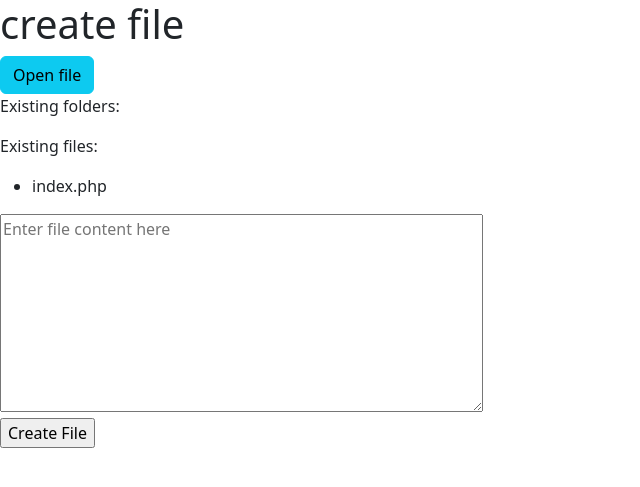
After one commit to developersharifuddin/file-system-PHP, a PHP site: page /create-new-content-ui.php in a window 1280 px wide. The commit adds this page. Shown: the top 487 px of the page, without its empty margins (0-640 px from the left). Run offline with PHP 8.4, Linux system fonts and the light colour scheme.

Commit message:
file create

```diff
--- /dev/null
+++ b/OOP/create-new-content-ui.php
@@ -0,0 +1,88 @@
+<!doctype html>
+<html lang="en">
+
+<head>
+    <meta charset="utf-8">
+    <meta name="viewport" content="width=device-width, initial-scale=1">
+    <title>filesystem PHP</title>
+    <link href="https://cdn.jsdelivr.net/npm/bootstrap@5.3.2/dist/css/bootstrap.min.css" rel="stylesheet" integrity="sha384-T3c6CoIi6uLrA9TneNEoa7RxnatzjcDSCmG1MXxSR1GAsXEV/Dwwykc2MPK8M2HN" crossorigin="anonymous">
+</head>
+
+<body>
+    <h1>create file</h1>
+    <a href="openfile.php" class="btn btn-info" target="_blank" rel="noopener noreferrer">Open file</a>
+
+    <!-- create-new-content-ui.php -->
+    <?php
+    $directoryPath = 'new_content'; // Change this to the directory you want to list
+
+    // Function to get a list of folders and files in a directory
+    function listDirectoriesAndFiles($directory)
+    {
+        $directories = [];
+        $files = [];
+
+        $scan = array_diff(scandir($directory), array('..', '.'));
+
+        foreach ($scan as $item) {
+            if (is_dir($directory . '/' . $item)) {
+                $directories[] = $item;
+            } else {
+                $files[] = $item;
+            }
+        }
+
+        return [
+            'directories' => $directories,
+            'files' => $files,
+        ];
+    }
+
+    $list = listDirectoriesAndFiles($directoryPath);
+    ?>
+
+    <p>Existing folders:</p>
+    <ul>
+        <?php foreach ($list['directories'] as $directory) : ?>
+            <li><?php echo $directory; ?></li>
+        <?php endforeach; ?>
+    </ul>
+    <p>Existing files:</p>
+    <ul>
+        <?php foreach ($list['files'] as $file) : ?>
+            <li><?php echo $file; ?></li>
+        <?php endforeach; ?>
+    </ul>
+
+
+
+
+    <!-- create-new-content-ui.php -->
+    <?php
+    $error = '';
+
+    if ($_SERVER['REQUEST_METHOD'] === 'POST') {
+        $content = trim($_POST['fileContentInput']);
+        if (!empty($content)) {
+            // Content is not empty, submit the form to create-new-content.php
+            header("Location: create-new-content.php?fileContentInput=" . urlencode($content));
+            exit();
+        } else {
+            $error = 'Please enter content.';
+        }
+    }
+    ?>
+
+    <form method="POST" action="">
+        <textarea name="fileContentInput" rows="8" cols="50" placeholder="Enter file content here"></textarea><br>
+        <input type="submit" value="Create File">
+        <p style="color: red;"><?php echo $error; ?></p>
+    </form>
+
+
+
+    <script src="https://cdn.jsdelivr.net/npm/@popperjs/core@2.11.6/dist/umd/popper.min.js" integrity="sha384-oBqDVmMz9ATKxIep9tiCxS/Z9fNfEXiDAYTujMAeBAsjFuCZSmKbSSUnQlmh/jp3" crossorigin="anonymous"></script>
+    <script src="https://cdn.jsdelivr.net/npm/bootstrap@5.3.2/dist/js/bootstrap.bundle.min.js" integrity="sha384-C6RzsynM9kWDrMNeT87bh95OGNyZPhcTNXj1NW7RuBCsyN/o0jlpcV8Qyq46cDfL" crossorigin="anonymous"></script>
+</body>
+
+</html>
--- a/OOP/index.php
+++ b/OOP/index.php
@@ -13,8 +13,7 @@
 
 
     <a href="openfile.php" class="btn btn-info" target="_blank" rel="noopener noreferrer">Open file</a>
-    <a href="createFile.php" class="btn btn-info" target="_blank" rel="noopener noreferrer">Create file</a>
-    <a href="openfile.php" class="btn btn-info" target="_blank" rel="noopener noreferrer">Open file</a>
+    <a href="create-new-content-ui.php" class="btn btn-info" target="_blank" rel="noopener noreferrer">Create New</a>
     <a href="openfile.php" class="btn btn-info" target="_blank" rel="noopener noreferrer">Open file</a>
 
 
--- a/OOP/new/app/index.php
+++ /dev/null
@@ -1,4 +0,0 @@
-<?php
-// Welcome message
-echo "Welcome to this new app! (Updated)";
-?>
--- /dev/null
+++ b/OOP/new_content/index.php
@@ -0,0 +1 @@
+jhgfbfb
```
Also changed, not shown: OOP/FileContent.php (added, +17 -0 lines), OOP/FileCreator.php (added, +36 -0 lines), OOP/create-new-content copy.php (added, +31 -0 lines), OOP/create-new-content.php (added, +30 -0 lines), OOP/createFile copy 2.php (renamed from OOP/createFile.php).
